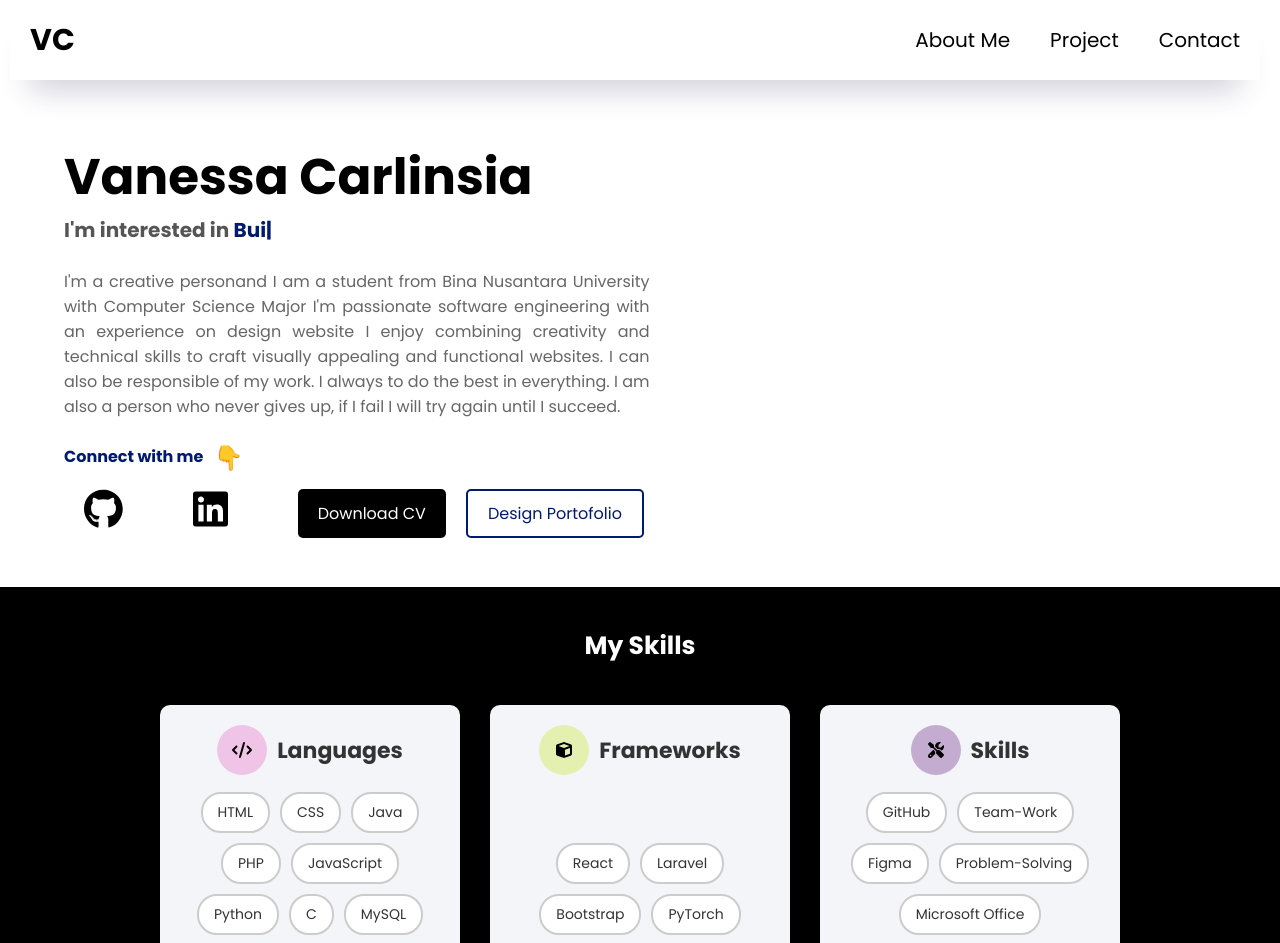
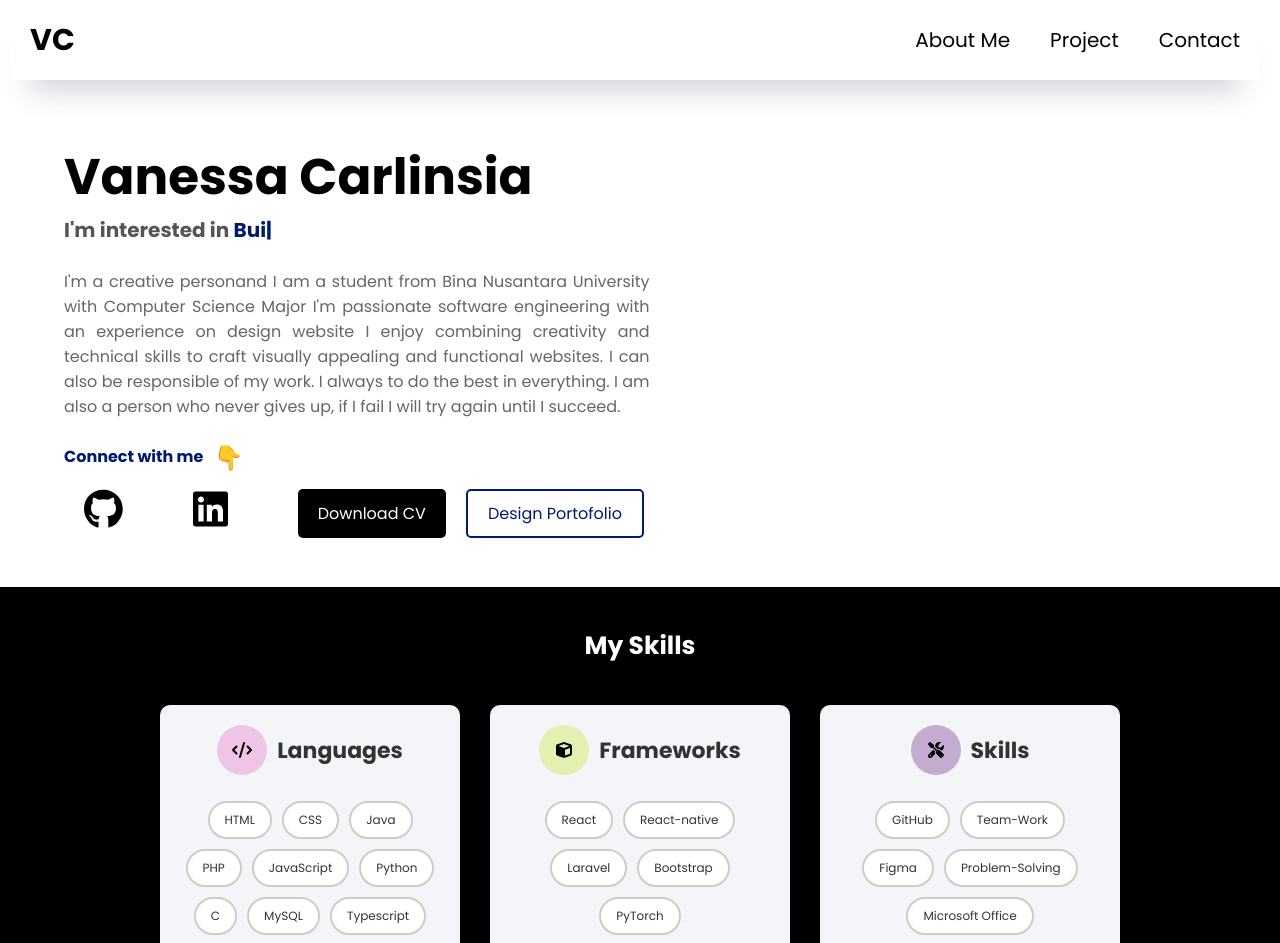
Before and after one commit to vanessacarlinsiaa/my-portofolio, a React (Create React App) app: page / in a window 1280 px wide. Shown: the top 943 px of the page. Built offline with nearby package versions, Linux system fonts and the light colour scheme.

Commit message:
feat: new detail pop-up skills

```diff
--- a/src/components/About.js
+++ b/src/components/About.js
@@ -1,4 +1,4 @@
-import React from "react";
+import React, { useState } from "react";
 import { Link } from "react-router-dom";
 import { ReactTyped as Typed } from "react-typed";
 
@@ -49,6 +49,34 @@ const PC = ({ title, imageUrl, githubUrl, liveUrl, liveUrl2 }) => {
 };
 
 const About = () => {
+  const [popupSkill, setPopupSkill] = useState(null);
+
+  const skillDescriptions = {
+    HTML: "HTML, which stands for HyperText Markup Language, is the standard markup language for creating web pages. It's the foundation upon which websites are built, defining the structure and content of online documents.",
+    CSS: "CSS, which stands for Cascading Style Sheets, is a stylesheet language used to describe the presentation and styling of a document written in a markup language, most commonly HTML or XML. It is a cornerstone technology of the World Wide Web, working alongside HTML and JavaScript",
+    Java: "Java is a high-level, object-oriented programming language developed by Sun Microsystems (now part of Oracle) and released in 1995. It is widely recognized for its [Write Once, Run Anywhere] capability, which means that Java code compiled into bytecode can be executed on any device or operating system that has the Java Virtual Machine (JVM) installed.",
+    PHP: "PHP, which stands for PHP: Hypertext Preprocessor, is a widely-used, open-source, general-purpose scripting language primarily designed for web development. It is especially suited for creating dynamic and interactive websites.",
+    JavaScript: "JavaScript (JS) is a lightweight, interpreted, or just-in-time compiled programming language primarily known as the scripting language for web pages. It is a fundamental technology for building interactive and dynamic web content, working alongside HTML (for structuring content) and CSS (for styling).",
+    Python: "Python is a high-level, interpreted, object-oriented programming language with dynamic semantics. It was created by Guido van Rossum and first released in 1991.",
+    C: "C is a general-purpose, procedural programming language developed by Dennis Ritchie at Bell Laboratories in 1972. It is known for its efficiency, low-level memory access capabilities, and portability across various hardware platforms.",
+    MySQL: "MySQL is an open-source relational database management system (RDBMS) that utilizes Structured Query Language (SQL) for managing and manipulating data. It is widely used in web applications and is known for its reliability, performance, and ease of use.",
+    Typescript: "TypeScript is a strongly typed programming language that builds upon JavaScript. It is considered a superset of JavaScript, meaning that any valid JavaScript code is also valid TypeScript code.",
+    React: "React (or React.js) is a JavaScript library for building user interfaces, primarily for single-page applications. While often referred to as a framework due to its widespread use in building complete applications, it is technically a library because it focuses specifically on the view layer and doesn't dictate a full application architecture.",
+    "React-native": "React Native is an open-source JavaScript framework for building native mobile applications. It enables developers to create applications for both iOS and Android platforms using a single codebase, leveraging the popular React JavaScript library for user interface development.",
+    Laravel: "Laravel is a popular, open-source PHP framework designed to simplify and accelerate web application development. It follows the Model-View-Controller (MVC) architectural pattern, which helps in organizing application logic and separating concerns.",
+    Bootstrap: "Bootstrap is a free and open-source front-end framework for developing responsive and mobile-first websites and web applications. It is built upon HTML, CSS, and JavaScript.",
+    PyTorch: "PyTorch is an open-source machine learning framework, primarily used for developing and training deep learning models based on neural networks. It was originally developed by Meta AI and is now managed by the independent PyTorch Foundation, part of the Linux Foundation.",
+    GitHub: "Versi kontrol & kolaborasi.",
+    "Team-Work": "Kemampuan kerja tim.",
+    Figma: "Tools desain antarmuka.",
+    "Problem-Solving": "Kemampuan analisis solusi.",
+    "Microsoft Office": "Tools produktivitas (Word, Excel, dll)",
+  };
+
+  const handleTagClick = (name) => {
+    setPopupSkill(name);
+  };
+
   return (
     <section>
       <div className="container">
@@ -97,7 +125,6 @@ const About = () => {
             >
               Download CV
             </button>
-
             <button
               className="contact-btn"
               onClick={() =>
@@ -106,7 +133,6 @@ const About = () => {
             >
               Design Portofolio
             </button>
-
             <div className="pic2">
               <img src="/image/p1.jpg" alt="vanes" />
             </div>
@@ -119,6 +145,7 @@ const About = () => {
 
       <div className="skills-section">
         <h2>My Skills</h2>
+
         {/* Languages Card */}
         <div className="card">
           <div className="card-header">
@@ -128,14 +155,25 @@ const About = () => {
             <h3>Languages</h3>
           </div>
           <div className="tags">
-            <div className="tag">HTML</div>
-            <div className="tag">CSS</div>
-            <div className="tag">Java</div>
-            <div className="tag">PHP</div>
-            <div className="tag">JavaScript</div>
-            <div className="tag">Python</div>
-            <div className="tag">C</div>
-            <div className="tag">MySQL</div>
+            {[
+              "HTML",
+              "CSS",
+              "Java",
+              "PHP",
+              "JavaScript",
+              "Python",
+              "C",
+              "MySQL",
+              "Typescript",
+            ].map((skill) => (
+              <div
+                key={skill}
+                className="tag"
+                onClick={() => handleTagClick(skill)}
+              >
+                {skill}
+              </div>
+            ))}
           </div>
         </div>
 
@@ -148,10 +186,17 @@ const About = () => {
             <h3>Frameworks</h3>
           </div>
           <div className="tags">
-            <div className="tag">React</div>
-            <div className="tag">Laravel</div>
-            <div className="tag">Bootstrap</div>
-            <div className="tag">PyTorch</div>
+            {["React", "React-native", "Laravel", "Bootstrap", "PyTorch"].map(
+              (skill) => (
+                <div
+                  key={skill}
+                  className="tag"
+                  onClick={() => handleTagClick(skill)}
+                >
+                  {skill}
+                </div>
+              )
+            )}
           </div>
         </div>
 
@@ -164,14 +209,38 @@ const About = () => {
             <h3>Skills</h3>
           </div>
           <div className="tags">
-            <div className="tag">GitHub</div>
-            <div className="tag">Team-Work</div>
-            <div className="tag">Figma</div>
-            <div className="tag">Problem-Solving</div>
-            <div className="tag">Microsoft Office</div>
+            {[
+              "GitHub",
+              "Team-Work",
+              "Figma",
+              "Problem-Solving",
+              "Microsoft Office",
+            ].map((skill) => (
+              <div
+                key={skill}
+                className="tag"
+                onClick={() => handleTagClick(skill)}
+              >
+                {skill}
+              </div>
+            ))}
           </div>
         </div>
       </div>
+
+      {/* Popup */}
+      {popupSkill && (
+        <div className="popup-overlay" onClick={() => setPopupSkill(null)}>
+          <div className="popup-content" onClick={(e) => e.stopPropagation()}>
+            <button className="close-btn" onClick={() => setPopupSkill(null)}>
+              ✖
+            </button>
+            <h4>{popupSkill}</h4>
+            <p>{skillDescriptions[popupSkill] || "Belum ada deskripsi."}</p>
+          </div>
+        </div>
+      )}
+
       <div className="curved-divider"></div>
 
       {/* project */}
@@ -180,7 +249,7 @@ const About = () => {
         <div className="pc-container">
           <PC
             title="Jockey Conference Center"
-            imageUrl="image/prj1.png" // Replace with actual image path
+            imageUrl="image/prj1.png"
             githubUrl="https://github.com/vanessacarlinsiaa/JCC-Project"
             liveUrl="https://jcc-project.vercel.app/"
           />
@@ -197,7 +266,7 @@ const About = () => {
           />
           <PC
             title="Investorage"
-            imageUrl="image/prj7.png" // Replace with actual image path
+            imageUrl="image/prj7.png"
             githubUrl="https://github.com/madelinemily/laraVent"
             liveUrl=" https://investorage.wppp.xyz/register"
           />
@@ -209,6 +278,7 @@ const About = () => {
       </div>
 
       <div className="animated-divider"></div>
+
       {/* get in touch */}
       <div className="get-in-touch">
         <div className="photo-container">
@@ -222,7 +292,8 @@ const About = () => {
         <div className="text-container">
           <p>
             Let’s collaborate or just say hello!
-            <br></br>you can contact me here!
+            <br />
+            you can contact me here!
           </p>
           <button
             className="download-btn"
@@ -237,6 +308,7 @@ const About = () => {
           </div>
         </div>
       </div>
+
       <div className="animated-divider2"></div>
     </section>
   );
--- a/src/components/about.css
+++ b/src/components/about.css
@@ -1,4 +1,5 @@
-body, html {
+body,
+html {
   height: 100%;
   margin: 0;
   /* overflow-x: hidden; */
@@ -57,7 +58,8 @@ body, html {
 
 /* Animasi memantul */
 @keyframes bounce {
-    0%, 100% {
+  0%,
+  100% {
     transform: translateY(0);
   }
   50% {
@@ -86,7 +88,6 @@ body, html {
   transform: scale(1.2); /* Perbesar ikon saat hover */
   color: #001a6e; /* Contoh: Ubah warna ikon saat hover (LinkedIn biru) */
 }
-
 
 .social-links .download-btn {
   margin-left: 20px;
@@ -121,8 +122,6 @@ body, html {
   color: white;
 }
 
-
-
 .container .pic img {
   margin-top: 60px;
   width: 400px; /* Ukuran gambar */
@@ -133,7 +132,7 @@ body, html {
   animation: fadeInRight 2s forwards; /* Animasi untuk fade-in dan masuk dari kanan */
 }
 
-.pic2 img{
+.pic2 img {
   display: none;
 }
 
@@ -147,7 +146,6 @@ body, html {
     transform: translateX(-5rem); /* Pindah ke posisi normal */
   }
 }
-
 
 .skills-section {
   margin-top: 40px;
@@ -199,11 +197,11 @@ body, html {
 }
 
 .card-header .icon.frameworks-icon {
-    background-color: #E3F0AF; /* Blue for Frameworks */
+  background-color: #e3f0af; /* Blue for Frameworks */
 }
 
 .card-header .icon.skills-icon {
-    background-color: #C3ACD0; /* Orange for Skills */
+  background-color: #c3acd0; /* Orange for Skills */
 }
 
 .card-header h3 {
@@ -225,7 +223,7 @@ body, html {
   border: 2px solid #ccc;
   border-radius: 20px;
   padding: 8px 15px;
-    font-size: 14px;
+  font-size: 12px;
   color: #333;
   cursor: pointer;
   transition: transform 0.3s ease;
@@ -236,6 +234,51 @@ body, html {
   border-color: #001a6e; /* Change border color on hover */
 }
 
+/* === POPUP SKILL TAG === */
+.popup-overlay {
+  position: fixed;
+  top: 0;
+  left: 0;
+  width: 100vw;
+  height: 100vh;
+  background-color: rgba(0, 0, 0, 0.6); /* makin gelap */
+  display: flex;
+  justify-content: center;
+  align-items: center;
+  z-index: 999;
+}
+
+.popup-content {
+  background-color: #fff;
+  padding: 20px;
+  border-radius: 10px;
+  max-width: 500px;
+  width: 80%;
+  text-align: center;
+  box-shadow: 0 0 15px rgba(0, 0, 0, 0.2);
+  position: relative;
+}
+.popup-content h4 {
+  font-size: 25px;
+  font-weight: 700;
+  margin-bottom: 10px;
+}
+
+.popup-content p {
+  text-align: justify;
+  line-height: 1.6;
+  font-size: 14.5px;
+}
+
+.close-btn {
+  position: absolute;
+  top: 5px;
+  right: 12px;
+  background: none;
+  border: none;
+  font-size: 18px;
+  cursor: pointer;
+}
 
 /* Curved Divider */
 .curved-divider {
@@ -354,12 +397,11 @@ body, html {
   color: red;
 }
 
-
 .animated-divider {
   width: 100%; /* Lebar divider */
   height: 8px; /* Ketebalan divider */
   margin-top: 30px;
-    background: linear-gradient(90deg, rgb(229, 220, 250), #7ecffa, #001A6E);
+  background: linear-gradient(90deg, rgb(229, 220, 250), #7ecffa, #001a6e);
   background-size: 200% 100%; /* Ukuran background lebih besar untuk animasi */
   animation: slide 3s infinite; /* Menjalankan animasi */
   border-radius: 2px; /* Membuat divider sedikit melengkung */
@@ -368,7 +410,7 @@ body, html {
   width: 100%; /* Lebar divider */
   margin-bottom: -20px;
   height: 8px; /* Ketebalan divider */
-    background: linear-gradient(90deg, rgb(229, 220, 250), #7ecffa, #001A6E);
+  background: linear-gradient(90deg, rgb(229, 220, 250), #7ecffa, #001a6e);
   background-size: 200% 100%; /* Ukuran background lebih besar untuk animasi */
   animation: slide 3s infinite; /* Menjalankan animasi */
   border-radius: 2px; /* Membuat divider sedikit melengkung */
@@ -400,7 +442,7 @@ body, html {
   box-shadow: 0 4px 6px rgba(0, 0, 0, 0.1);
 }
 
-  .get-in-touch h2{
+.get-in-touch h2 {
   font-size: 25px;
   margin-bottom: 20px;
 }
@@ -416,7 +458,9 @@ body, html {
   height: 250px;
   border-radius: 50%;
   object-fit: cover;
-    transition: transform 0.5s ease-in-out, box-shadow 0.5s ease-in-out;
+  transition:
+    transform 0.5s ease-in-out,
+    box-shadow 0.5s ease-in-out;
 }
 
 .profile-photo:hover {
@@ -463,7 +507,8 @@ body, html {
 }
 
 @keyframes float {
-    0%, 100% {
+  0%,
+  100% {
     transform: translateY(0);
   }
   50% {
@@ -471,11 +516,10 @@ body, html {
   }
 }
 
-
 /* Media Query untuk layar kecil (misalnya mobile) */
 @media (max-width: 768px) {
-
-        body, html {
+  body,
+  html {
     height: auto; /* Menghindari halaman terlalu tinggi */
     margin: 0;
     padding: 0;
@@ -542,7 +586,6 @@ body, html {
     text-align: justify; /* Meratakan teks */
   }
 
-
   .connect {
     text-align: center !important;
     font-size: 1rem; /* Ukuran font untuk teks connect */
@@ -553,7 +596,7 @@ body, html {
     font-size: 1.2rem;
   }
 
-        .social-links .pic2 img{
+  .social-links .pic2 img {
     display: flex;
     margin-top: 20px;
     margin-left: 150px;
```
Lines whose indentation alone changed are shown as unchanged.
